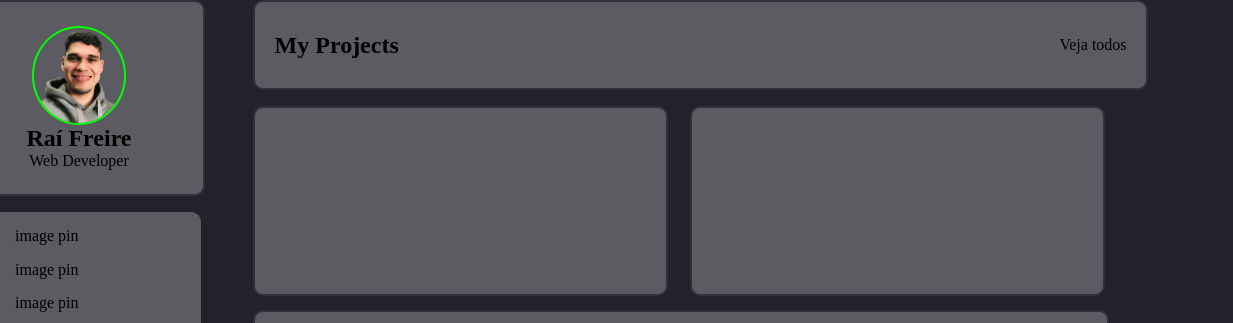
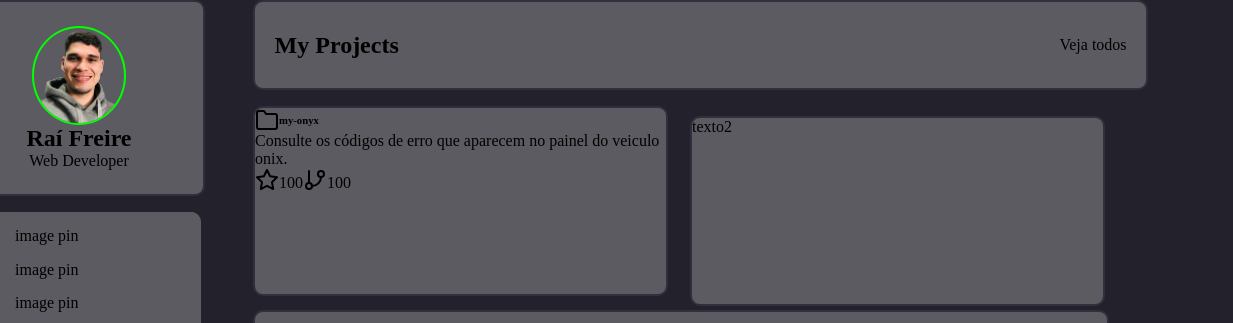
Before and after one commit to raifreire/Portfolio, a plain HTML site: page index.html in a window 1280 px wide. Shown: the top 323 px of the page, 47-1280 px from the left. Drawn offline with Linux system fonts and the light colour scheme.

Commit message:
addProject1

```diff
--- a/assets/css/style.css
+++ b/assets/css/style.css
@@ -145,6 +145,21 @@ body{
     width: 411px;
     height: 186px;
     background-color: #5c5b61;
+    display: flex;
+    flex-direction: column;
+}
+#titleProject-1{
+    display: flex;
+    justify-content: baseline;
+    align-items: center;
+}
+#project-1 p{
+
+}
+#title2Project-1{
+    display: flex;
+    justify-content: baseline;
+    align-items: flex-end;
 }
 #project-2{
     border: solid 2px #302f3d;
--- a/index.html
+++ b/index.html
@@ -79,8 +79,18 @@
                 <p>Veja todos</p>
             </div>
                 <div class="containerMain" id="containerProject" >
-                    <div class="containerMain" id="project-1"></div>
-                    <div class="containerMain" id="project-2"></div>
+                    <div class="containerMain" id="project-1">
+                        <div id="titleProject-1">
+                            <img src="assets/img/folder.svg" alt="imagem pasta">
+                            <h6>my-onyx</h6>
+                        </div>
+                        <p>Consulte os códigos de erro que aparecem no painel do veiculo onix. </p>
+                        <div id="title2Project-1">
+                            <img src="assets/img/star.svg" alt="imagem estrela"> <p>100</p>
+                            <img src="assets/img/git-branch.svg" alt="git branch imagem"> <p>100</p>
+                        </div>
+                    </div>
+                    <div class="containerMain" id="project-2"><p>texto2</p></div>
                 </div>
             <div class="containerMain" id="recentPosts"></div>
             <div class="containerMain" id="posts"></div>
```
